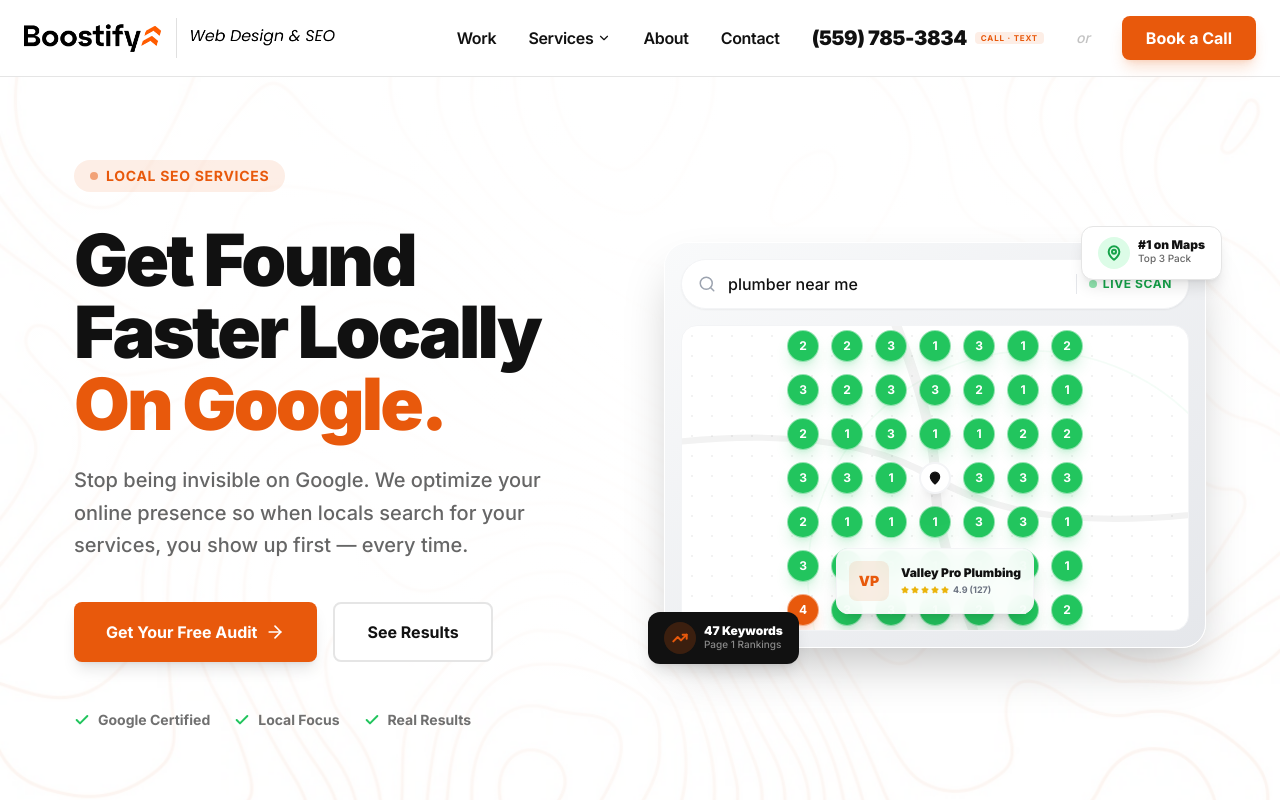
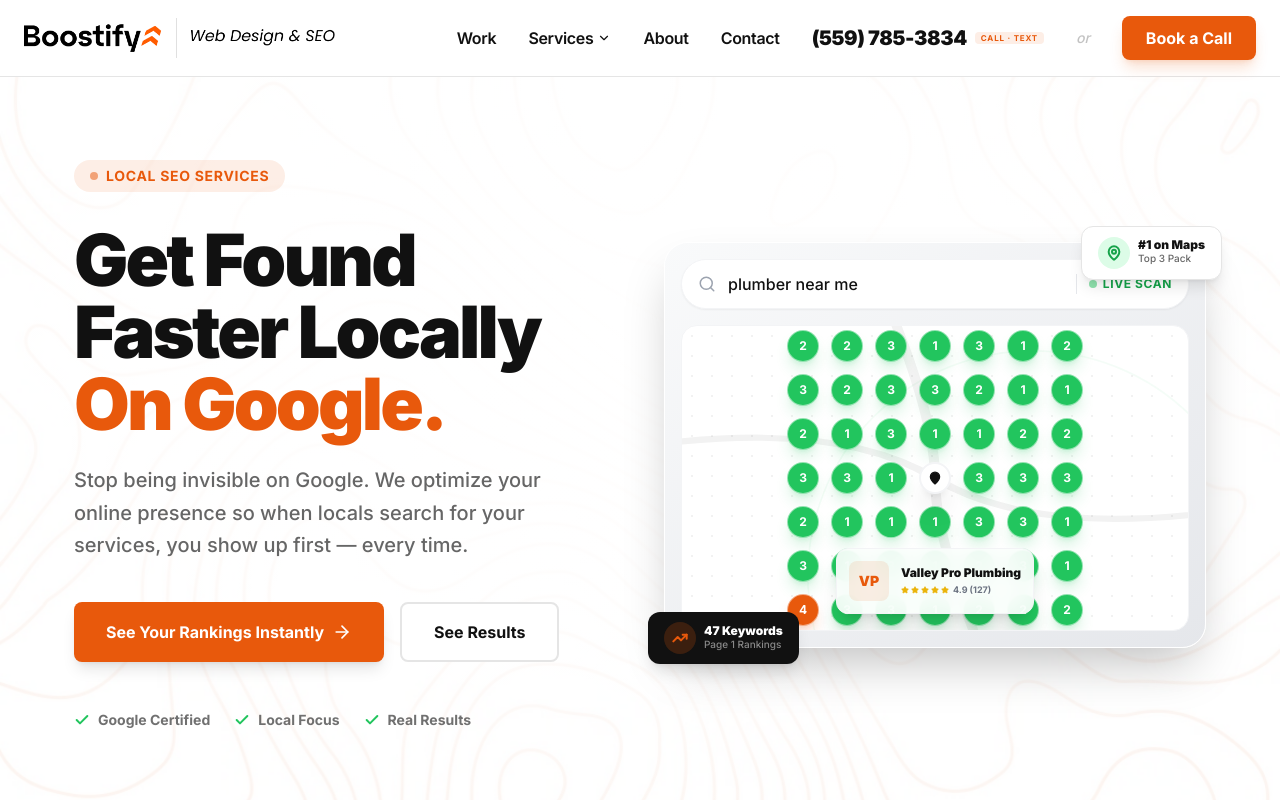
Before and after one commit to boostifyusa/Boostify-website-2026, a React (Vite) app: page /local-seo in a window 1280 px wide. Shown: the top 800 px of the page. Built offline with nearby package versions, Linux system fonts and the light colour scheme.

Commit message:
Copy Change

```diff
--- a/src/pages/LocalSEOPage.tsx
+++ b/src/pages/LocalSEOPage.tsx
@@ -147,7 +147,7 @@
                 <Link
                   to="/seo-audit"
                   className="inline-flex items-center justify-center px-8 py-4 bg-orange text-white font-bold rounded-lg hover:bg-orange-hover transition-all shadow-lg hover:shadow-orange/20 hover:-translate-y-1">
-                  Get Your Free Audit
+                  See Your Rankings Instantly
                   <ArrowRight className="w-5 h-5 ml-2" />
                 </Link>
                 <Link
```
